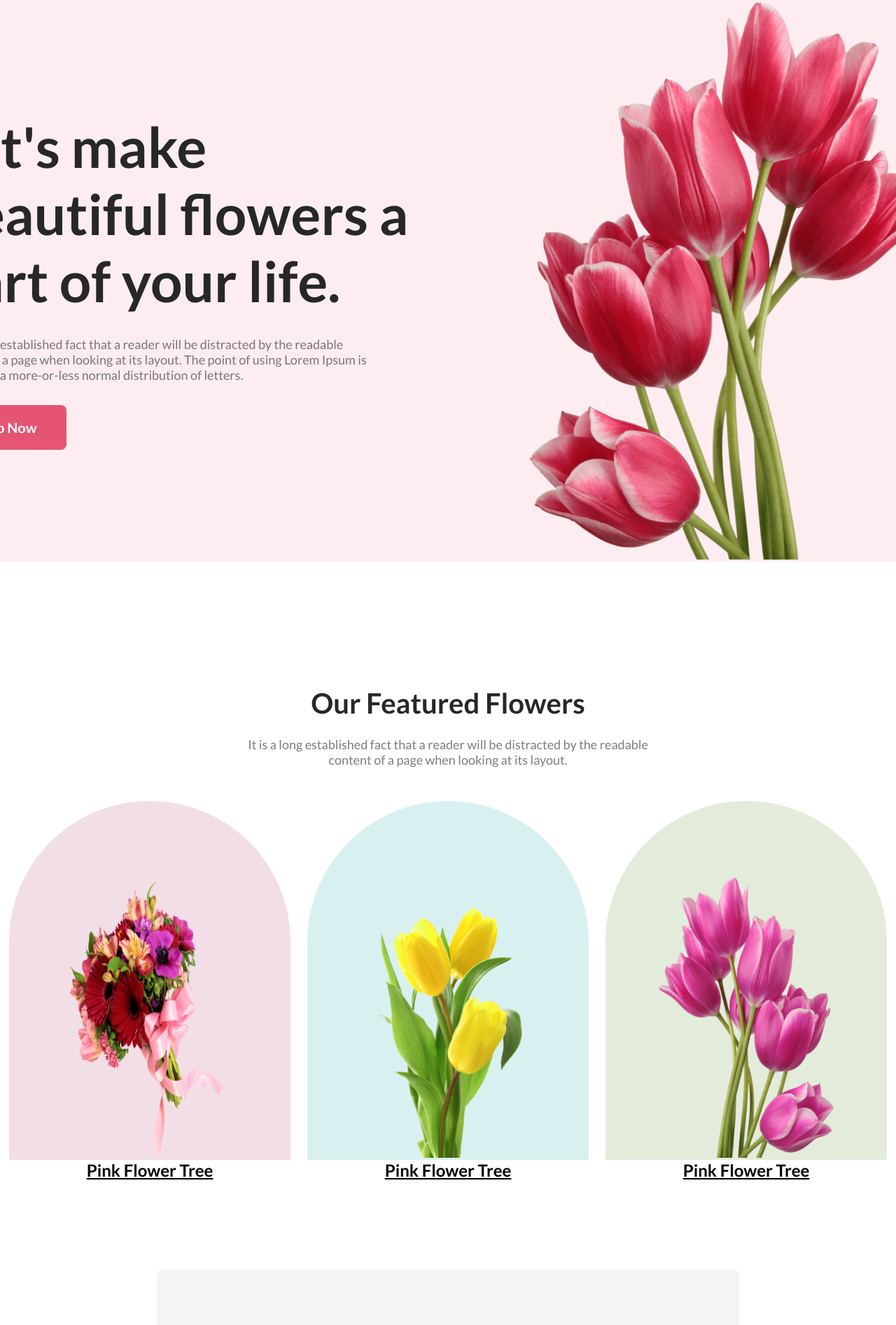
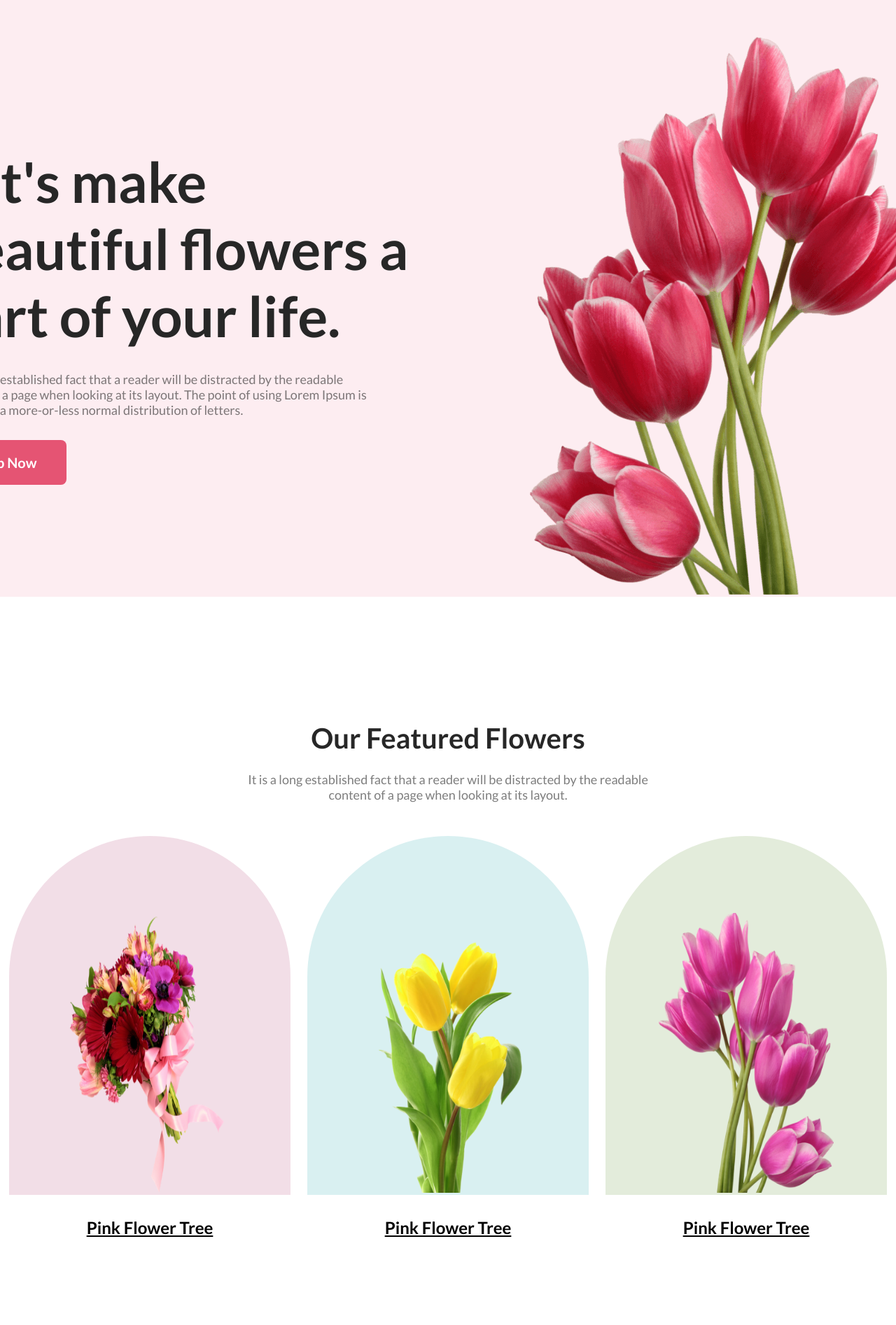
Before and after one commit to sagor995/flower-shop-assignment, a plain HTML site: page index.html in a window 1280 px wide. Shown: the top 1894 px of the page at 70% size. Drawn offline with Linux system fonts and the light colour scheme.

Commit message:
some changes

```diff
--- a/asset/styles.css
+++ b/asset/styles.css
@@ -10,6 +10,7 @@
     justify-content: center;
     align-items: center;
     gap: 100px;
+    padding-top: 50px;
 }
 
 .header-text-container h1 {
@@ -83,6 +84,7 @@
 .featured-box h5 {
     font-size: 24px;
     font-weight: 700;
+    margin-top: 32px;
 }
 
 .featured-box {
```
